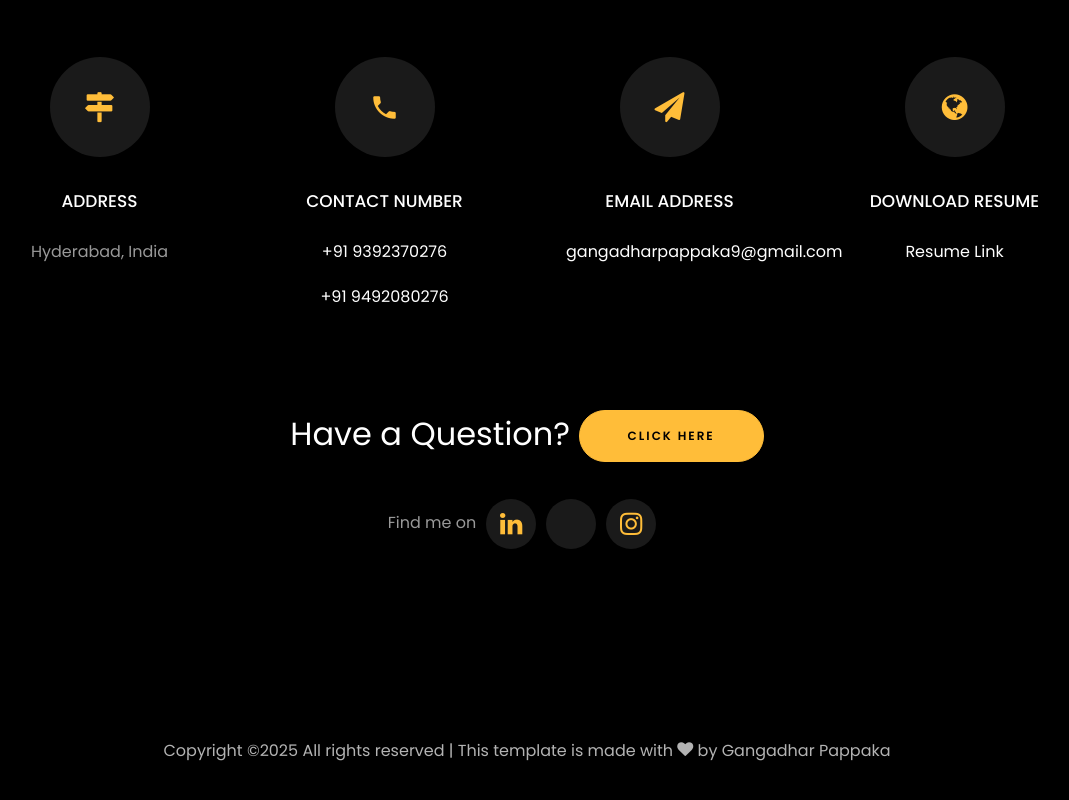
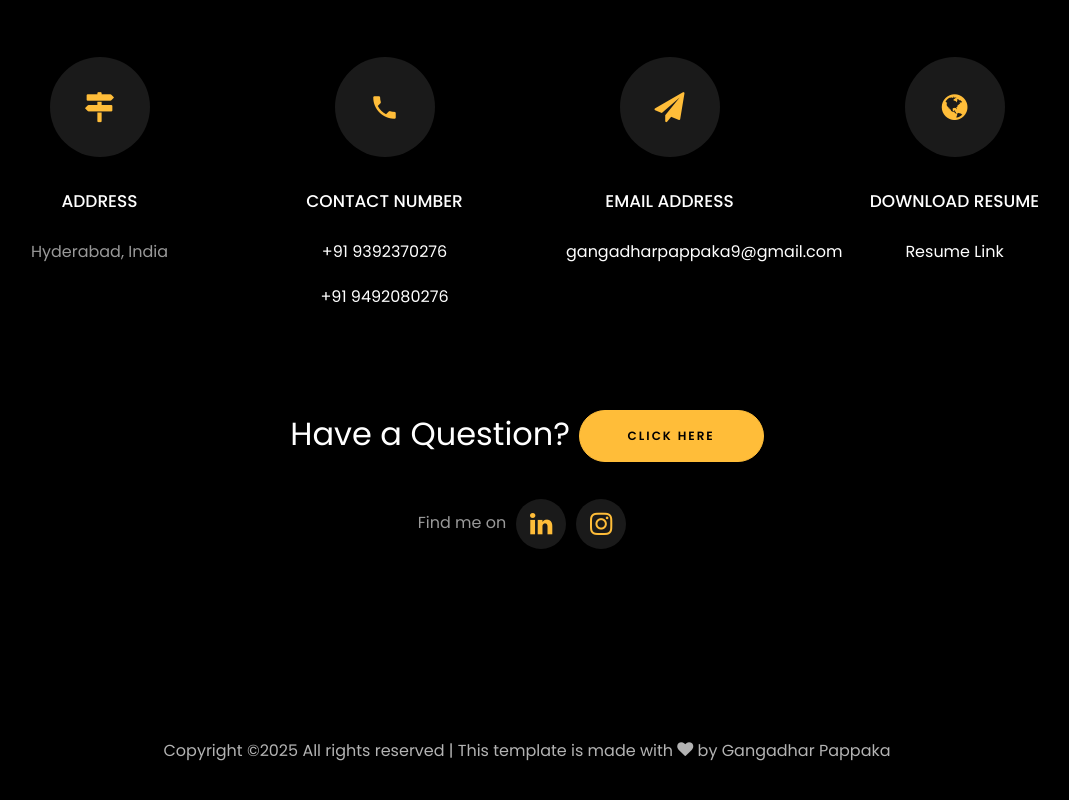
Before and after one commit to gangadharpappaka9/gangadharpappaka, a plain HTML site: page index.html in a window 1280 px wide. Shown: the part 6138-6938 px from the top of the page, without its empty margins (113-1182 px from the left). Drawn offline with Linux system fonts and the light colour scheme; files whose address does not match are found by name.

Commit message:
Update index.html

```diff
--- a/index.html
+++ b/index.html
@@ -647,7 +647,7 @@
 					  <li class="ftco-animate normal-txt">Find me on  </li>
 
 					  <li class="ftco-animate"><a href="https://www.linkedin.com/in/gangadharpappaka/"><span class="icon-linkedin"></span></a></li>
-					  <li class="ftco-animate"><a href="https://www.wa.me/+919392370276"><span class="icon-Whatsapp"></span></a></li>
+<!-- 					  <li class="ftco-animate"><a href="https://www.wa.me/+919392370276"><span class="icon-Whatsapp"></span></a></li> -->
 				      <li class="ftco-animate"><a href="https://www.instagram.com/gangadhar93923/"><span class="icon-instagram"></span></a></li>
 					</ul>
 				<br>
```
